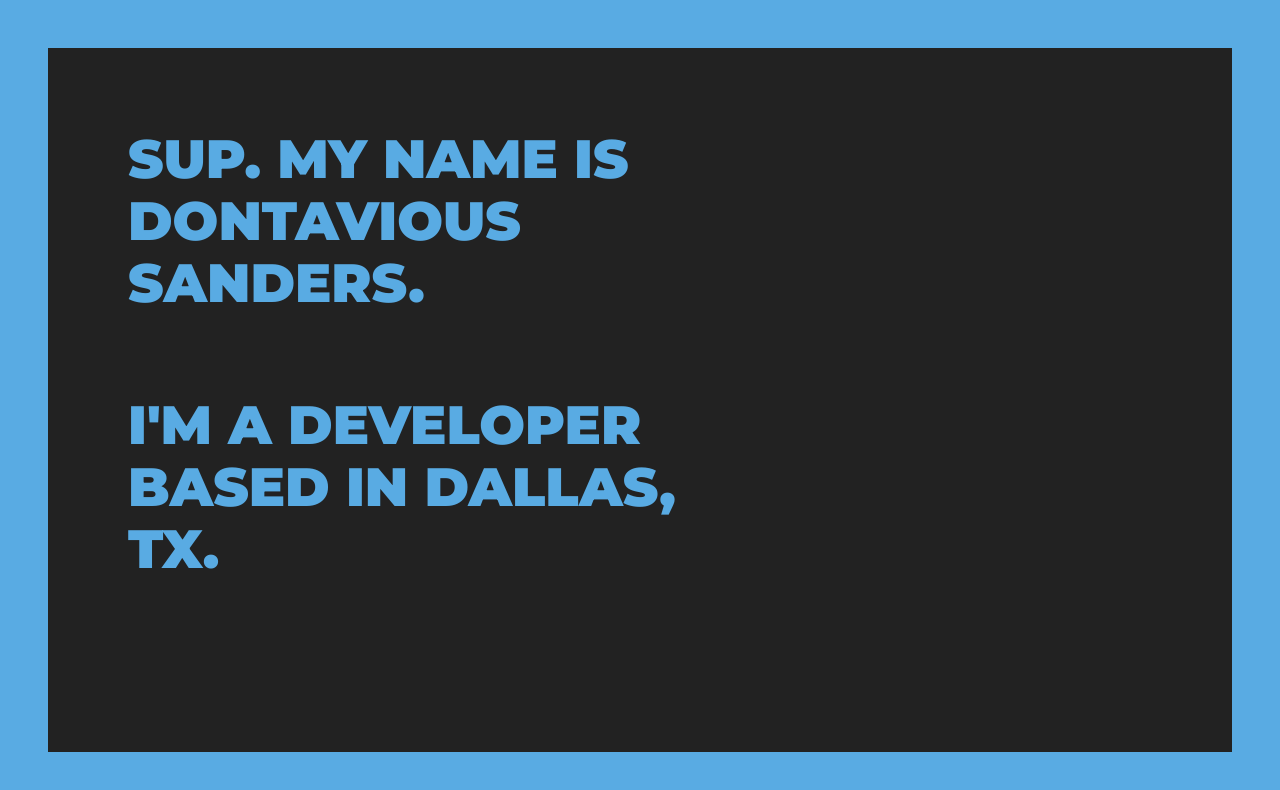
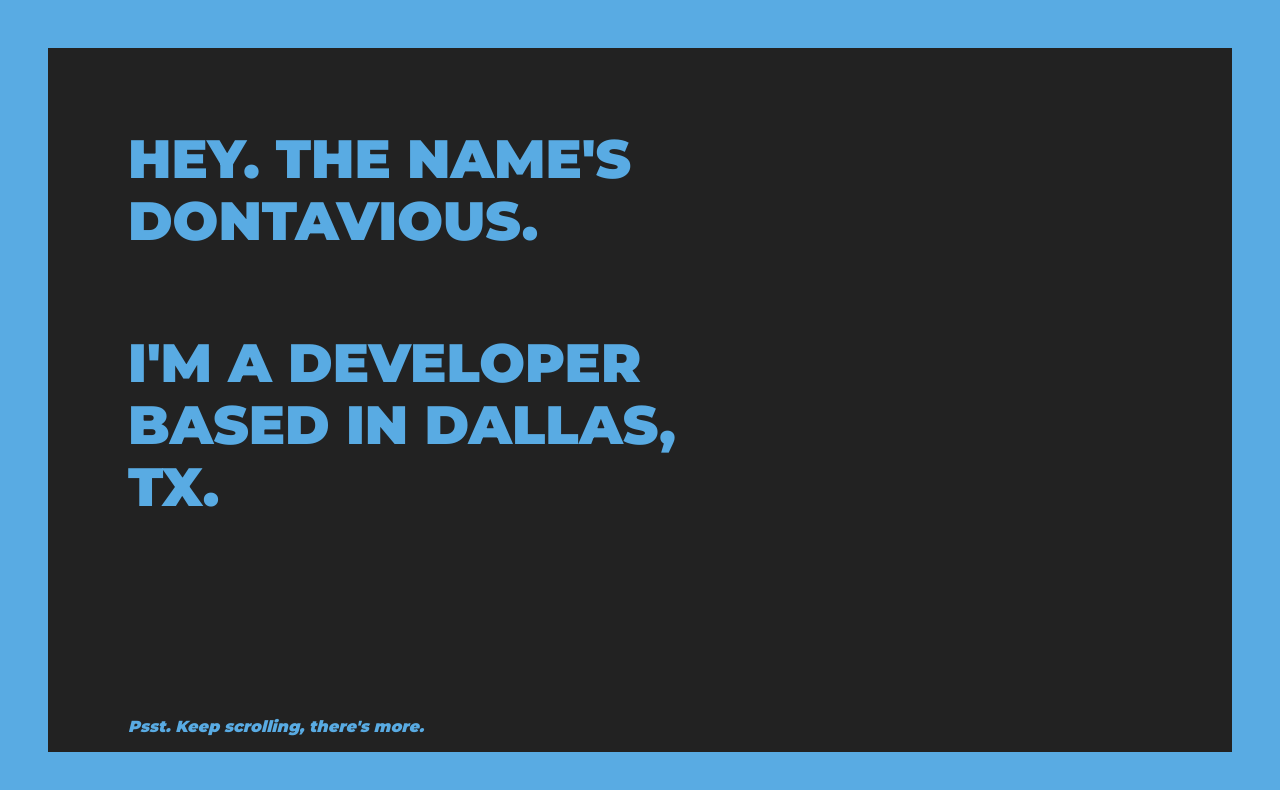
Before and after one commit to sanddc318/portfolio, a React app: page / in a window 1280 px wide. Shown: the top 790 px of the page. Built offline with nearby package versions, Linux system fonts and the light colour scheme.

Commit message:
Organized styles. SplashPage pretty much finito. Will add nav later

```diff
--- a/src/components/SplashPage.js
+++ b/src/components/SplashPage.js
@@ -3,10 +3,12 @@ import React from 'react'
 const SplashPage = () => (
   <div className="outer-box">
     <div className="container">
-      <h1 className="inner-box__intro">Sup. My name is Dontavious Sanders.</h1>
+      <h1 className="inner-box__intro">Hey. The name's Dontavious.</h1>
       <h1 className="inner-box__intro inner-box__intro--about">
         I'm a developer based in Dallas, TX.
       </h1>
+
+      <p className="inner-box__secret">Psst. Keep scrolling, there's more.</p>
     </div>
   </div>
 )
--- a/src/styles/components/_container.scss
+++ b/src/styles/components/_container.scss
@@ -4,3 +4,7 @@
   height: 100%;
   padding: 8rem;
 }
+
+.container--inverted {
+  background: $main-color;
+}
--- /dev/null
+++ b/src/styles/components/_outer-box.scss
@@ -0,0 +1,11 @@
+.outer-box {
+  background: $main-color;
+  box-sizing: border-box;
+  height: 100vh;
+  padding: $xl-size;
+  position: relative;
+}
+
+.outer-box--inverted {
+  background: $off-black;
+}
--- a/src/styles/components/_splash-page.scss
+++ b/src/styles/components/_splash-page.scss
@@ -1,10 +1,3 @@
-.outer-box {
-  background: $main-color;
-  box-sizing: border-box;
-  height: 100vh;
-  padding: $xl-size;
-}
-
 .inner-box__intro {
   font-size: 5.4rem;
   margin: 0;
@@ -15,3 +8,9 @@
 .inner-box__intro--about {
   padding: 8rem 0 0 0;
 }
+
+.inner-box__secret {
+  bottom: $xl-size;
+  font-style: italic;
+  position: absolute;
+}
--- a/src/styles/styles.scss
+++ b/src/styles/styles.scss
@@ -3,5 +3,6 @@
 
 @import url('https://fonts.googleapis.com/css?family=Montserrat:900');
 
+@import './components/_outer-box.scss';
 @import './components/_container.scss';
 @import './components/_splash-page.scss';
```
